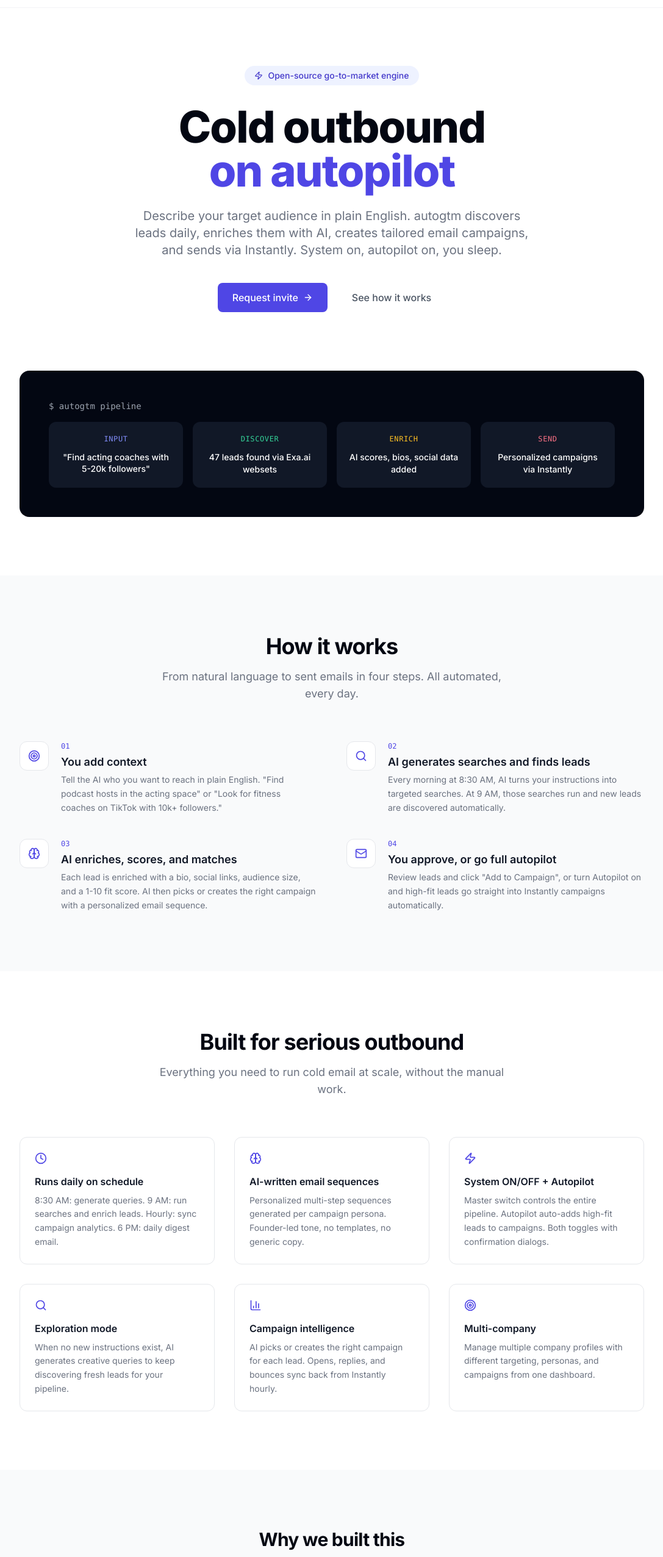
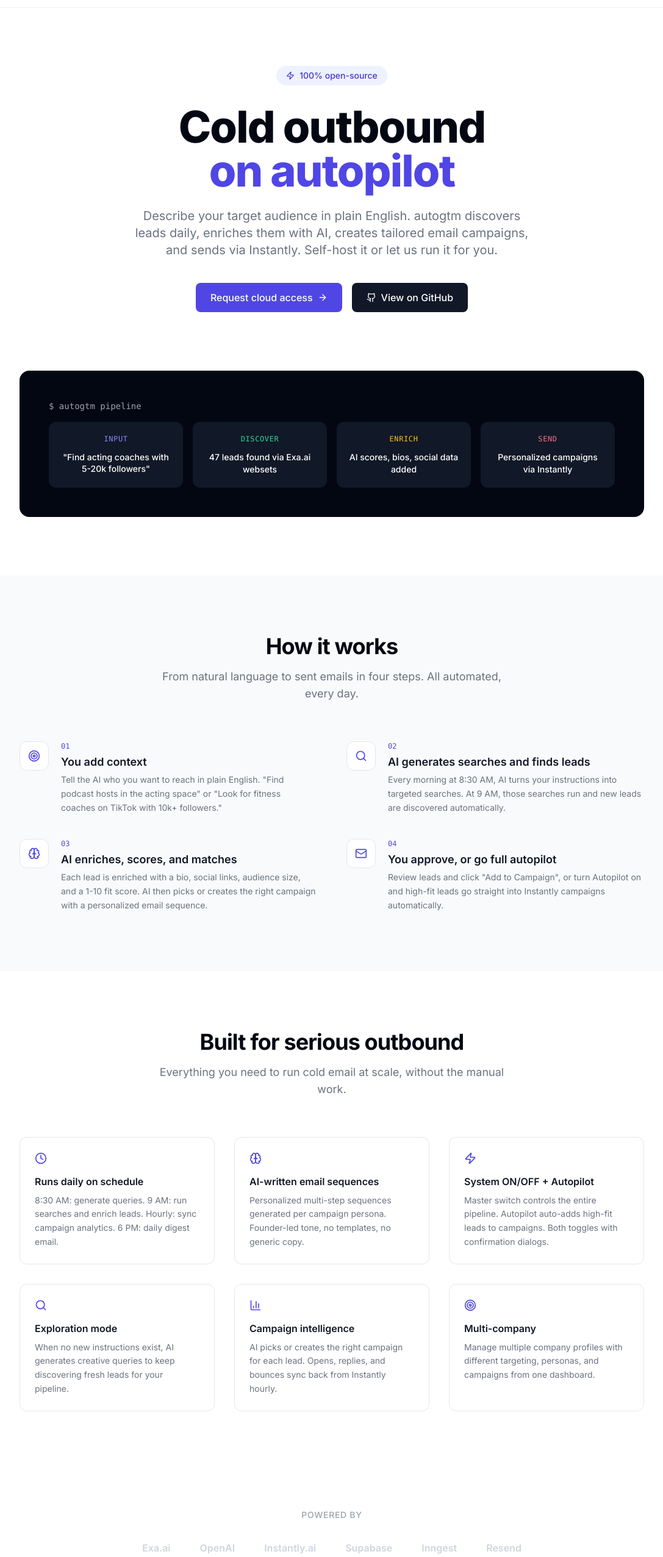
Before and after one commit to bholagabbar/autogtm, a Next.js app in the folder apps/autogtm/: page / in a window 1280 px wide. Shown: the part 52-2606 px from the top of the page at 61% size, without its empty margins (96-1183 px from the left). Built offline with nearby package versions, Linux system fonts and the light colour scheme.

Commit message:
make open source, fix website

```diff
--- a/apps/autogtm/src/app/page.tsx
+++ b/apps/autogtm/src/app/page.tsx
@@ -2,7 +2,7 @@
 
 import { useState } from 'react';
 import Link from 'next/link';
-import { ArrowRight, Search, Brain, Mail, BarChart3, Zap, Clock, Target, X } from 'lucide-react';
+import { ArrowRight, Search, Brain, Mail, BarChart3, Zap, Clock, Target, X, Github } from 'lucide-react';
 
 export default function LandingPage() {
   const [showContact, setShowContact] = useState(false);
@@ -39,6 +39,15 @@
             <span className="font-black text-xl tracking-tight text-white bg-indigo-600 px-1.5 py-0.5 rounded-md ml-0.5">gtm</span>
           </div>
           <div className="flex items-center gap-3">
+            <a
+              href="https://github.com/bholagabbar/autogtm"
+              target="_blank"
+              rel="noopener noreferrer"
+              className="inline-flex items-center gap-1.5 bg-gray-900 hover:bg-gray-800 text-white text-sm font-medium px-3 py-1.5 rounded-lg transition-colors"
+            >
+              <Github className="h-4 w-4" />
+              Star
+            </a>
             <Link
               href="/login"
               className="text-sm font-medium text-gray-600 hover:text-gray-900 transition-colors px-4 py-2"
@@ -49,7 +58,7 @@
               onClick={() => { setShowContact(true); setSent(false); }}
               className="text-sm font-medium text-white bg-indigo-600 hover:bg-indigo-700 transition-colors px-4 py-2 rounded-lg"
             >
-              Request invite
+              Request cloud access
             </button>
           </div>
         </div>
@@ -60,7 +69,7 @@
         <div className="max-w-4xl mx-auto text-center">
           <div className="inline-flex items-center gap-2 bg-indigo-50 text-indigo-700 text-sm font-medium px-4 py-1.5 rounded-full mb-8">
             <Zap className="h-3.5 w-3.5" />
-            Open-source go-to-market engine
+            100% open-source
           </div>
           <h1 className="text-5xl sm:text-6xl lg:text-7xl font-extrabold tracking-tight text-gray-950 leading-[1.08]">
             Cold outbound
@@ -68,21 +77,24 @@
             <span className="text-indigo-600">on autopilot</span>
           </h1>
           <p className="mt-6 text-lg sm:text-xl text-gray-500 max-w-2xl mx-auto leading-relaxed">
-            Describe your target audience in plain English. autogtm discovers leads daily, enriches them with AI, creates tailored email campaigns, and sends via Instantly. System on, autopilot on, you sleep.
+            Describe your target audience in plain English. autogtm discovers leads daily, enriches them with AI, creates tailored email campaigns, and sends via Instantly. Self-host it or let us run it for you.
           </p>
           <div className="mt-10 flex flex-col sm:flex-row items-center justify-center gap-4">
             <button
               onClick={() => { setShowContact(true); setSent(false); }}
               className="inline-flex items-center gap-2 bg-indigo-600 hover:bg-indigo-700 text-white font-medium px-6 py-3 rounded-lg transition-colors text-base"
             >
-              Request invite
+              Request cloud access
               <ArrowRight className="h-4 w-4" />
             </button>
             <a
-              href="#how-it-works"
-              className="inline-flex items-center gap-2 text-gray-600 hover:text-gray-900 font-medium px-6 py-3 transition-colors text-base"
+              href="https://github.com/bholagabbar/autogtm"
+              target="_blank"
+              rel="noopener noreferrer"
+              className="inline-flex items-center gap-2 bg-gray-900 hover:bg-gray-800 text-white font-medium px-6 py-3 rounded-lg transition-colors text-base"
             >
-              See how it works
+              <Github className="h-4 w-4" />
+              View on GitHub
             </a>
           </div>
         </div>
@@ -222,6 +234,38 @@
         </div>
       </section>
 
+      {/* Powered By */}
+      <section className="py-16 px-6">
+        <div className="max-w-5xl mx-auto">
+          <p className="text-center text-sm font-medium text-gray-400 uppercase tracking-wider mb-8">
+            Powered by
+          </p>
+          <div className="flex flex-wrap items-center justify-center gap-x-12 gap-y-6">
+            {[
+              { name: 'Exa.ai', href: 'https://exa.ai', color: '#3B82F6' },
+              { name: 'OpenAI', href: 'https://openai.com', color: '#10A37F' },
+              { name: 'Instantly.ai', href: 'https://instantly.ai', color: '#6366F1' },
+              { name: 'Supabase', href: 'https://supabase.com', color: '#3ECF8E' },
+              { name: 'Inngest', href: 'https://inngest.com', color: '#8B5CF6' },
+              { name: 'Resend', href: 'https://resend.com', color: '#000000' },
+            ].map((brand) => (
+              <a
+                key={brand.name}
+                href={brand.href}
+                target="_blank"
+                rel="noopener noreferrer"
+                className="text-base font-semibold text-gray-300 transition-colors duration-200"
+                style={{ ['--brand-color' as string]: brand.color }}
+                onMouseEnter={(e) => (e.currentTarget.style.color = brand.color)}
+                onMouseLeave={(e) => (e.currentTarget.style.color = '')}
+              >
+                {brand.name}
+              </a>
+            ))}
+          </div>
+        </div>
+      </section>
+
       {/* Why */}
       <section className="py-24 px-6 bg-gray-50">
         <div className="max-w-2xl mx-auto text-center">
@@ -236,7 +280,7 @@
               onClick={() => { setShowContact(true); setSent(false); }}
               className="inline-flex items-center gap-2 bg-indigo-600 hover:bg-indigo-700 text-white font-medium px-6 py-3 rounded-lg transition-colors text-sm"
             >
-              Request invite
+              Request cloud access
               <ArrowRight className="h-4 w-4" />
             </button>
           </div>
@@ -252,12 +296,12 @@
             </button>
             {sent ? (
               <div className="text-center py-4">
-                <p className="text-sm font-medium text-gray-900">Request received. We&#39;ll be in touch.</p>
+                <p className="text-sm font-medium text-gray-900">You&#39;re on the list! We&#39;ll be in touch soon.</p>
               </div>
             ) : (
               <form onSubmit={handleContact} className="space-y-4">
-                <h3 className="text-base font-semibold text-gray-900">Request an invite</h3>
-                <p className="text-sm text-gray-500">autogtm is currently invite-only. Tell us a bit about yourself and we&#39;ll send you a code.</p>
+                <h3 className="text-base font-semibold text-gray-900">Request cloud access</h3>
+                <p className="text-sm text-gray-500">Don&#39;t want to self-host? We&#39;ll set up and run autogtm for you. Tell us a bit about yourself.</p>
                 <input
                   type="text"
                   required
@@ -286,7 +330,7 @@
                   disabled={sending}
                   className="w-full bg-gray-900 hover:bg-gray-800 text-white font-medium py-2 px-4 rounded-lg transition-colors text-sm disabled:opacity-50"
                 >
-                  {sending ? 'Sending...' : 'Request invite'}
+                  {sending ? 'Sending...' : 'Request access'}
                 </button>
               </form>
             )}
@@ -302,11 +346,20 @@
             <span className="font-black text-lg tracking-tight text-white bg-indigo-600 px-1.5 py-0.5 rounded-md ml-0.5">gtm</span>
           </div>
           <div className="flex items-center gap-4">
+            <a
+              href="https://github.com/bholagabbar/autogtm"
+              target="_blank"
+              rel="noopener noreferrer"
+              className="text-xs text-gray-400 hover:text-gray-600 transition-colors"
+            >
+              GitHub
+            </a>
+            <span className="text-gray-200">|</span>
             <button
               onClick={() => { setShowContact(true); setSent(false); }}
               className="text-xs text-gray-400 hover:text-gray-600 transition-colors"
             >
-              Request invite
+              Cloud access
             </button>
             <span className="text-gray-200">|</span>
             <p className="text-xs text-gray-400">
```
